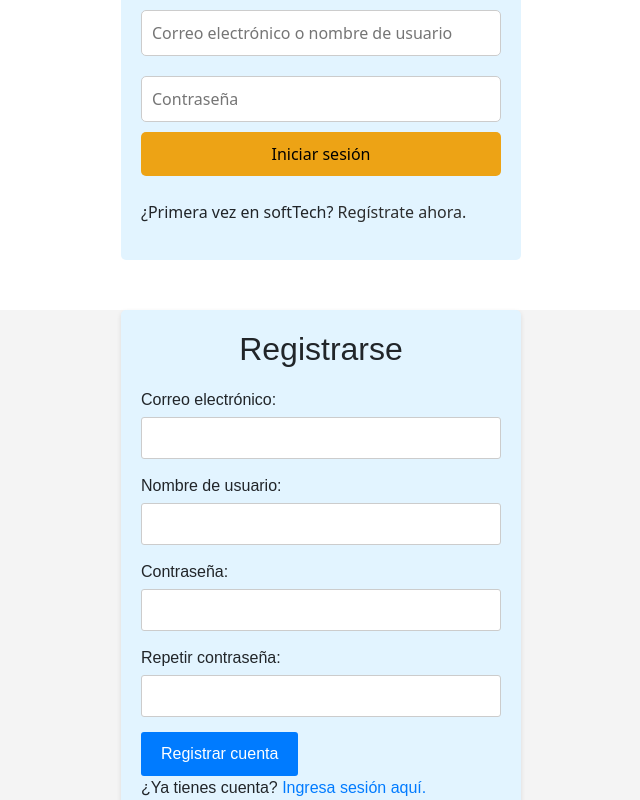
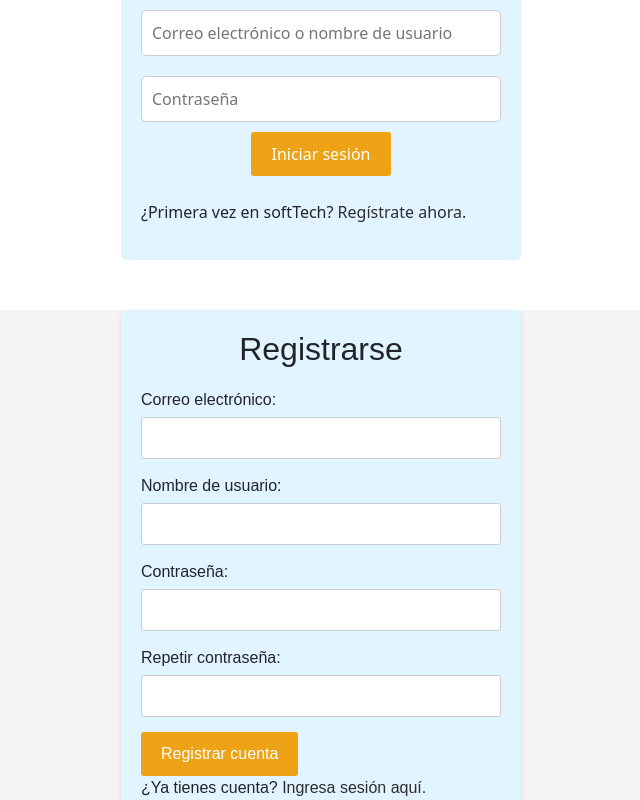
Before and after one commit to eddyarias/ProyectoAplicacionesWeb, an Angular app in the folder Front-end/: page / in a window 1280 px wide. Shown: the part 340-1140 px from the top of the page, without its empty margins (319-959 px from the left). Built offline with nearby package versions, Linux system fonts and the light colour scheme.

Commit message:
Update Register component

```diff
--- a/Front-end/src/app/components/login/login.component.css
+++ b/Front-end/src/app/components/login/login.component.css
@@ -20,14 +20,14 @@
     border-radius: 5px;
   }
 
-  button {
-    width: 100%;
-    padding: 10px;
+  button[type="submit"] {
     background-color: #eda315;
+    color: #fff;
+    padding: 10px 20px;
     border: none;
-    border-radius: 5px;
+    border-radius: 3px;
     cursor: pointer;
-  }
+}
 
   button:hover {
     background-color: #c99803;
--- a/Front-end/src/app/components/register/register.component.css
+++ b/Front-end/src/app/components/register/register.component.css
@@ -35,7 +35,7 @@ input[type="password"] {
 }
 
 button[type="submit"] {
-    background-color: #007bff;
+    background-color: #eda315;
     color: #fff;
     padding: 10px 20px;
     border: none;
@@ -44,10 +44,14 @@ button[type="submit"] {
 }
 
 button[type="submit"]:hover {
-    background-color: #0056b3;
+    background-color: #c99803;
 }
 
 a {
-    color: #007bff;
+    color: #2c2d2e;
     text-decoration: none;
 }
+
+a:hover {
+    text-decoration: underline;
+}
```
